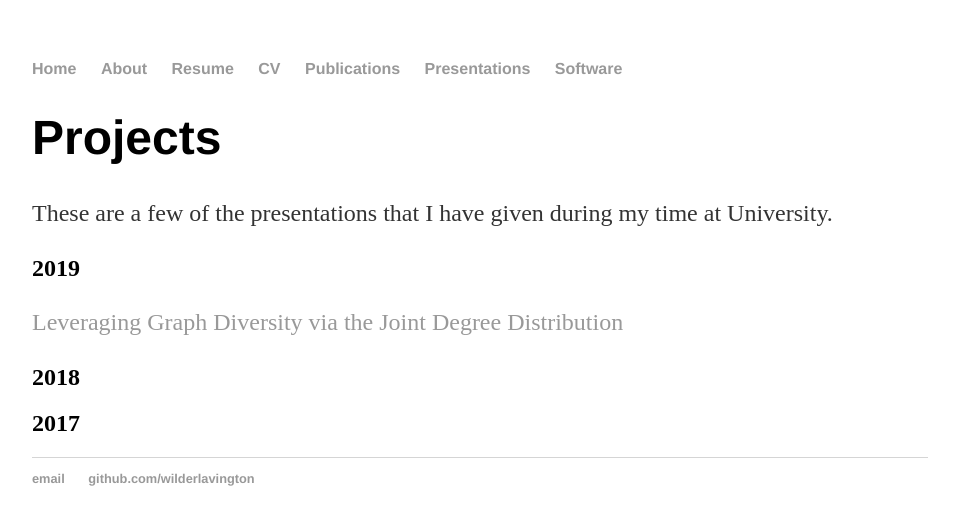
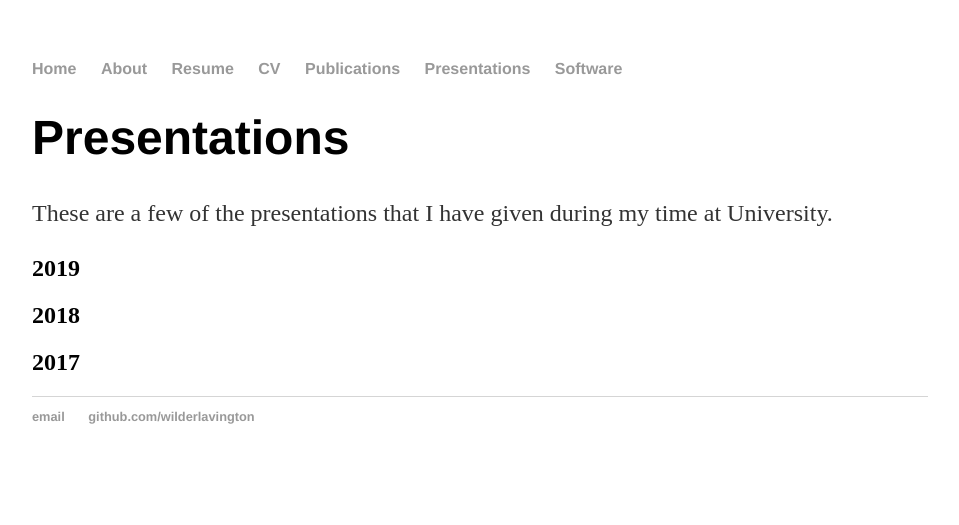
Before and after one commit to WilderLavington/old_web_page, a Jekyll site: the page built from presentations/index.md, in a window 1280 px wide. Shown: the top 525 px of the page, without its empty margins (160-1119 px from the left). Built offline with Jekyll 4.4.1, drawn with Linux system fonts in a browser that asks for light colours; our own code applies the rules of GitHub Pages for plain Markdown files.

Commit message:
Update index.md

```diff
--- a/presentations/index.md
+++ b/presentations/index.md
@@ -1,8 +1,8 @@
-# Projects
+# Presentations
 These are a few of the presentations that I have given during my time at University.
 
 ## 2019
-[Leveraging Graph Diversity via the Joint Degree Distribution](http://stackoverflow.com)
+
 ## 2018
 
 ## 2017
```
